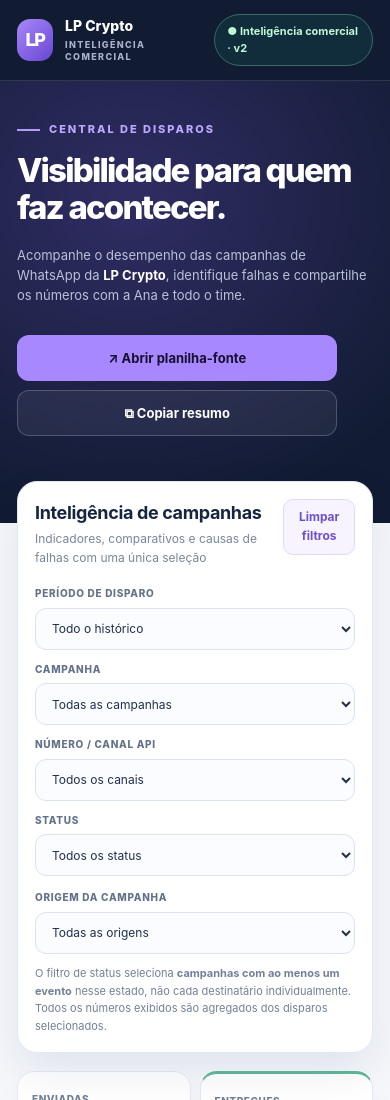
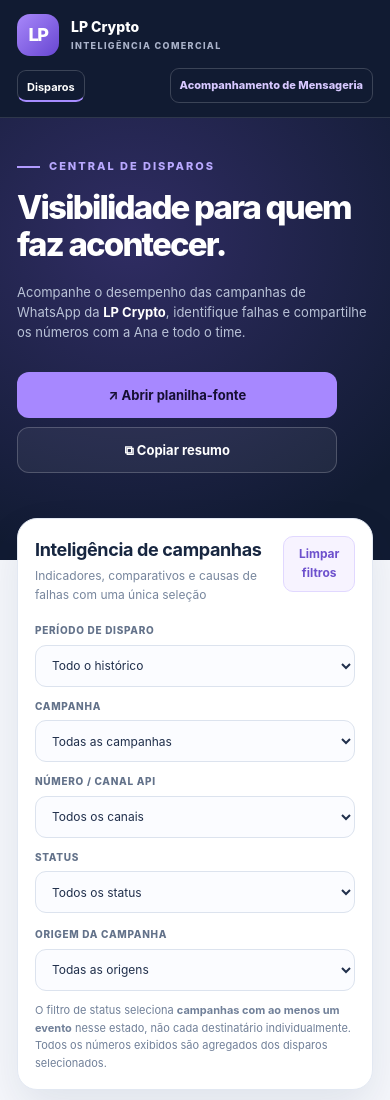
Before and after one commit to yWez/DisparoWpp, a plain HTML site: page index.html in a window 390 px wide. Shown: the top 1100 px of the page. Drawn offline with Linux system fonts and the light colour scheme.

Commit message:
ui: manter as duas abas visíveis em desktop e celular

```diff
--- a/index.html
+++ b/index.html
@@ -78,7 +78,18 @@
     @media(max-width:980px){.delivery-kpis{grid-template-columns:repeat(2,minmax(0,1fr))}.hero-inner{align-items:start;flex-direction:column}.hero-actions{justify-content:start}.columns{grid-template-columns:1fr}.kpis{grid-template-columns:repeat(2,minmax(0,1fr))}.topnav{display:none}}
     @media(max-width:590px){.delivery-card{padding:14px}.delivery-card strong{font-size:24px}.delivery-kpis{gap:9px}.container{padding:0 17px}.top-inner{padding:14px 17px}.hero{padding:40px 0 87px}.hero p{font-size:13px}.kpis{gap:10px}.kpi{padding:17px;min-height:139px}.kpi h2{font-size:34px}.kpi-label{font-size:10px}.panel{padding:18px}.section-head{align-items:start;flex-direction:column}.rate-top{align-items:start}.ring{width:100px;height:100px}.ring-hole{height:72px;width:72px}.ring-hole strong{font-size:19px}.rate-num{font-size:42px}.bar-row{grid-template-columns:77px minmax(0,1fr) 44px;gap:8px}.bar-name{font-size:11px}.table-tools{align-items:stretch}.search{width:100%}footer{flex-direction:column}.hero-actions .primary,.hero-actions .ghost{width:100%}}
     @media print{body{background:#fff}.topbar,.hero-actions,.table-tools,footer{display:none}.hero{padding:20px 0 70px}.kpi,.panel,.table-card{box-shadow:none}.columns{grid-template-columns:1fr 1fr}section{break-inside:avoid}}
-  </style>
+
+    .topnav a[aria-current="page"]{color:#fff;border-bottom:2px solid #a78dff;padding-bottom:4px}
+    .topnav .nav-tab-mensageria{color:#d7c8ff;font-weight:800}
+    @media(max-width:980px){
+      .top-inner{flex-wrap:wrap;gap:12px}
+      .topnav{display:flex;gap:8px;order:3;width:100%;justify-content:center}
+      .topnav a{padding:8px 12px;border:1px solid rgba(255,255,255,.18);border-radius:9px;font-size:11px}
+      .topnav a[href^="#"]{display:none}
+      .taglight{display:none}
+    }
+    @media(max-width:590px){.topnav{justify-content:space-between}.topnav a{font-size:11px;padding:8px 9px}}
+</style>
 <link rel="stylesheet" href="./assets/dashboard-v2.css">
 </head>
 <body>
```
